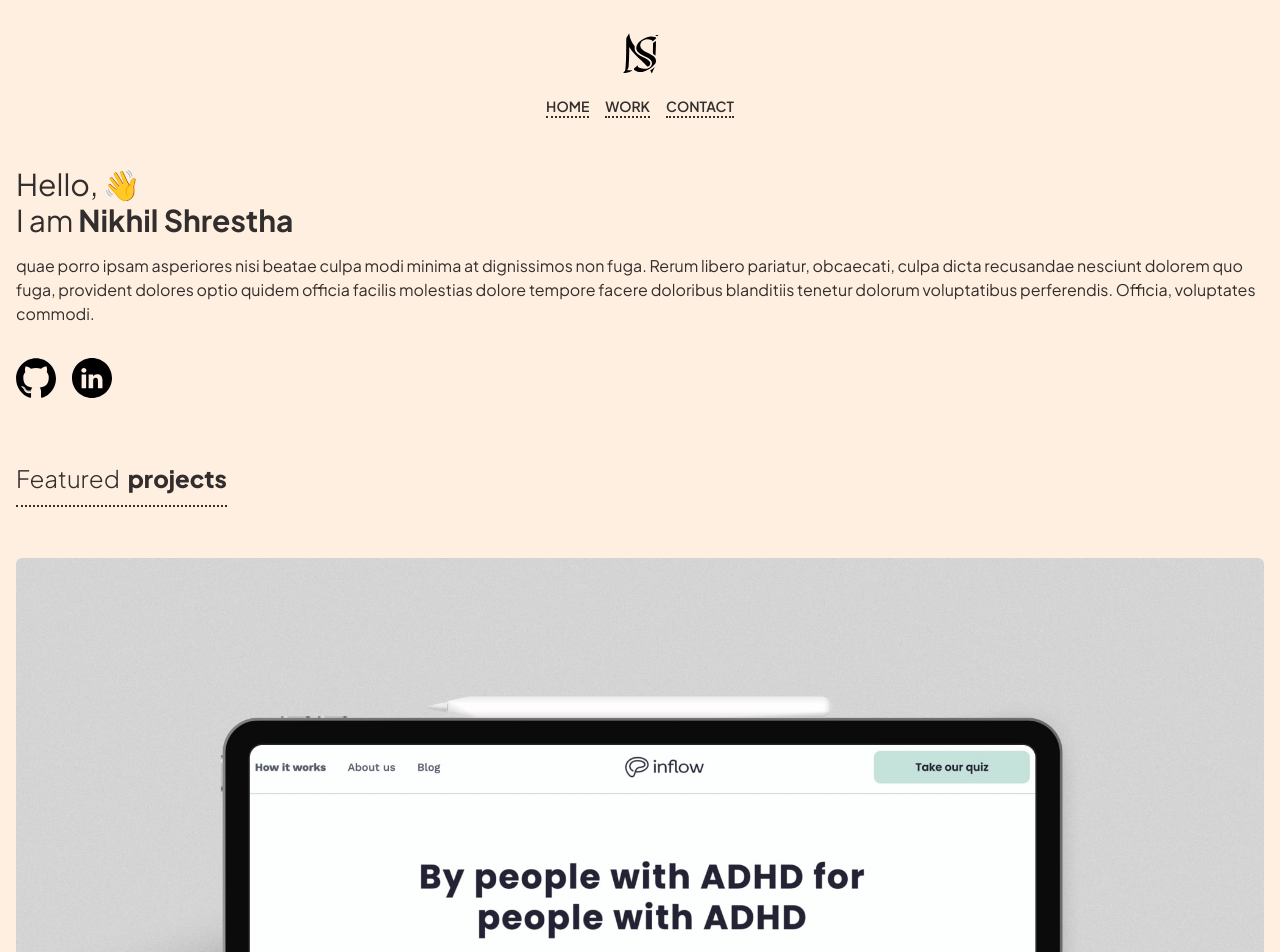
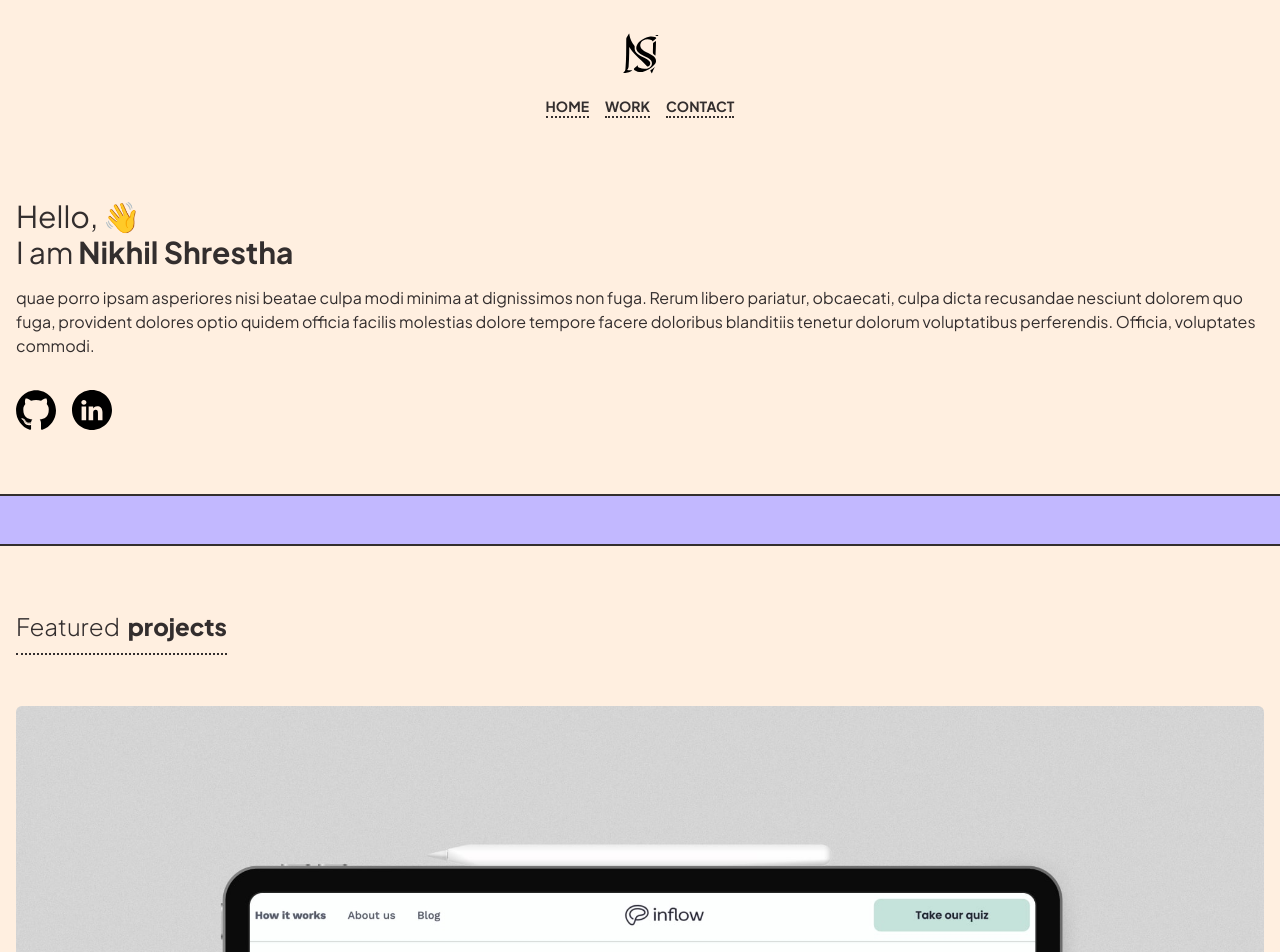
Before and after one commit to nikhilsth4/myportfolio, a Next.js app: page / in a window 1280 px wide. Shown: the top 952 px of the page. Built offline with nearby package versions, Linux system fonts and the light colour scheme.

Commit message:
added horizantal bar

```diff
--- a/app/layout.tsx
+++ b/app/layout.tsx
@@ -16,7 +16,7 @@ export default function RootLayout({
 }) {
   return (
     <html lang="en">
-      <body className={plus_jakarata.className}>{children}</body>
+      <body className={`${plus_jakarata.className}`}>{children}</body>
     </html>
   );
 }
--- a/app/page.tsx
+++ b/app/page.tsx
@@ -1,11 +1,12 @@
 import Featured from "@/components/Featured";
+import HorizontalLine from "@/components/HorizontalLine";
 import Link from "@/components/Link";
 import Image from "next/image";
 
 export default function Home() {
   return (
     <>
-      <header className="px-4">
+      <header className=" px-4">
         <nav className="grid justify-items-center py-4">
           <Image
             src="/logo.svg"
@@ -27,7 +28,7 @@ export default function Home() {
           </div>
         </nav>
       </header>
-      <main className="container mt-8 px-4">
+      <main className="container my-16  px-4">
         <h1 className=" text-3xl mb-4">
           Hello, 👋
           <br /> I am <span className="font-bold">Nikhil Shrestha</span>
@@ -55,8 +56,9 @@ export default function Home() {
             height={10}
           />
         </div>
-
-        <div className="mt-16">
+      </main>
+      <HorizontalLine />
+      <div className="px-4">
         <div className="mb-16">
           <Link href="#" className="pb-3 text-2xl">
             <h2 className="font-light inline">
@@ -70,8 +72,8 @@ export default function Home() {
           <Featured image="/demo.jpg" />
         </div>
       </div>
-
-        <div className="mt-16">
+      <HorizontalLine className="bg-secondary" />
+      <div className="px-4">
         <div className="mb-16">
           <Link href="#" className="pb-1 text-2xl">
             <h2 className="font-normal inline">
@@ -91,7 +93,6 @@ export default function Home() {
           </p>
         </div>
       </div>
-      </main>
     </>
   );
 }
--- /dev/null
+++ b/components/HorizontalLine.tsx
@@ -0,0 +1,7 @@
+import React from "react";
+
+const HorizontalLine = ({ className = "bg-accent" }) => {
+  return <div className={`w-full my-16 p-6 border-y-2 ${className}`}></div>;
+};
+
+export default HorizontalLine;
--- a/components/Link.tsx
+++ b/components/Link.tsx
@@ -12,7 +12,7 @@ const Link = ({
   return (
     <a
       href={href}
-      className={`font-semibold border-b-2 border-dotted hover:border-solid ${className}`}
+      className={`font-bold border-b-2 border-dotted hover:border-solid ${className}`}
     >
       {children}
     </a>
```
Lines whose indentation alone changed are shown as unchanged.
